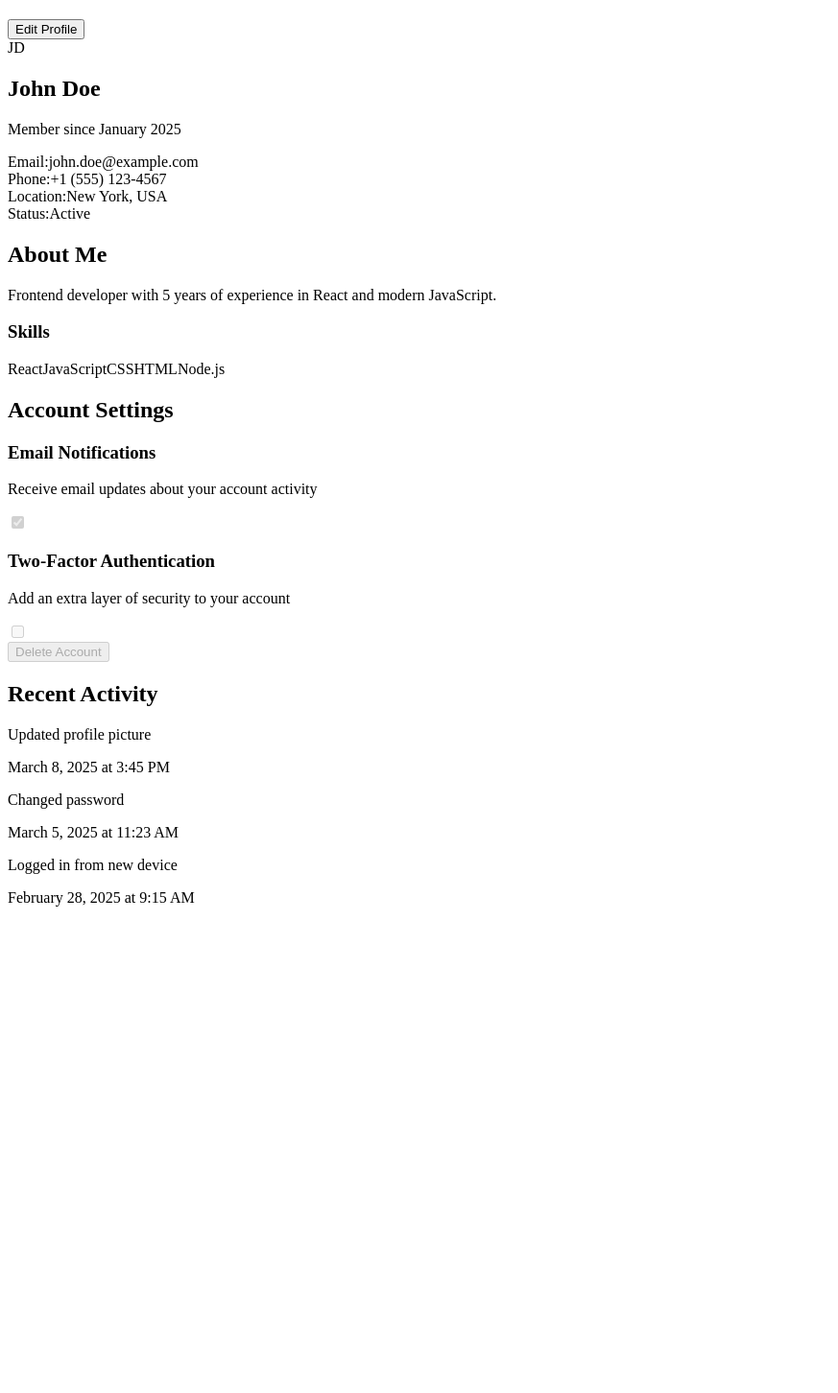
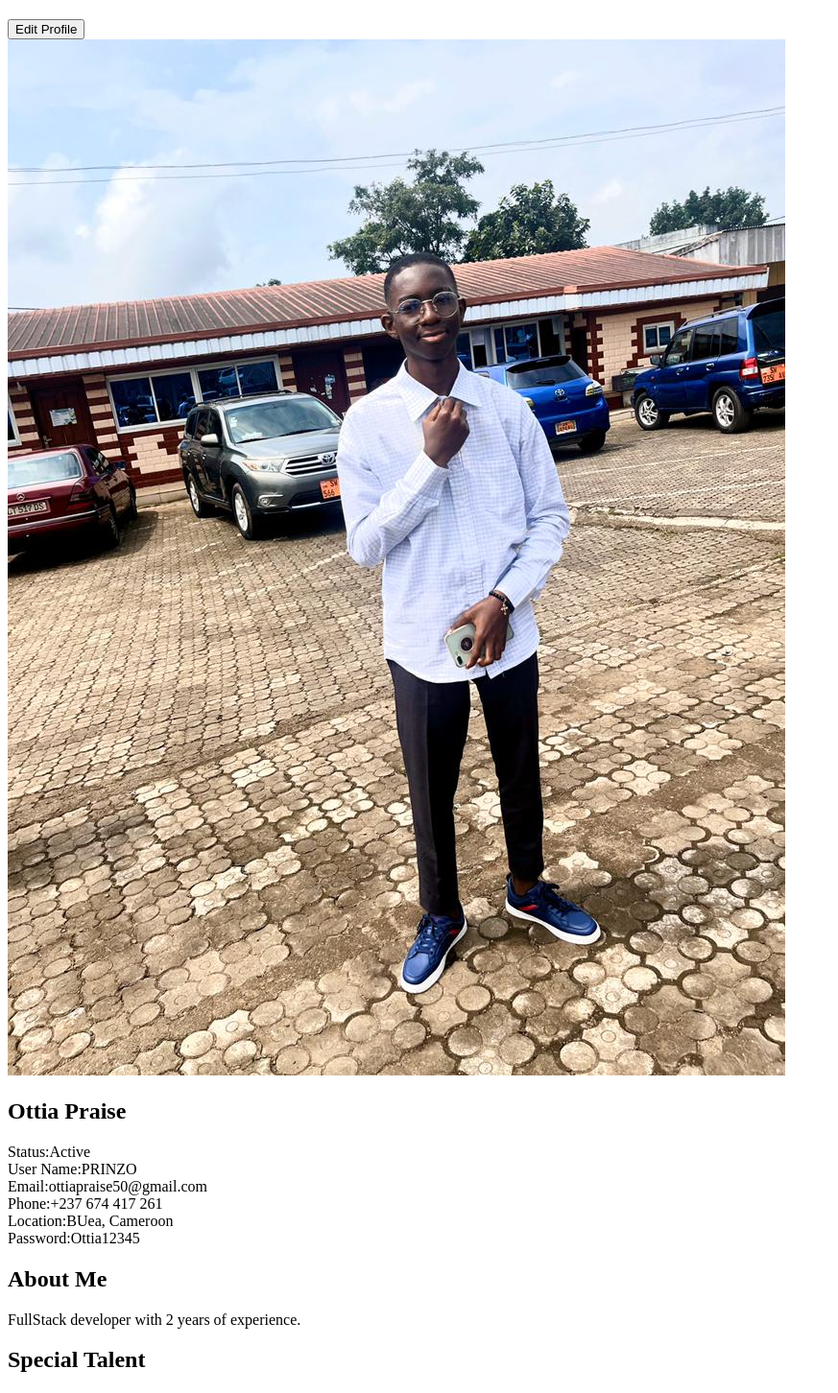
Before and after one commit to Iampraiseottia/Njangi, a Next.js app: page /profile in a window 1280 px wide. Shown: the part 60-1512 px from the top of the page at 96% size, without its empty margins (0-873 px from the left). Before the commit the page ends 1021 px from the top, so only its background shows below. Built offline with nearby package versions, Linux system fonts and the light colour scheme.

Commit message:
profile management mockup designed

```diff
--- a/app/profile/page.jsx
+++ b/app/profile/page.jsx
@@ -3,15 +3,18 @@ import { useState } from 'react';
 const Profile = () => {
   const [isEditMode, setIsEditMode] = useState(false);
   const [profileData, setProfileData] = useState({
-    name: "John Doe",
-    email: "john.doe@example.com",
-    phone: "+1 (555) 123-4567",
-    location: "New York, USA",
-    bio: "Frontend developer with 5 years of experience in React and modern JavaScript.",
+    name: "Ottia Praise",
+    userName: "PRINZO",
+    email: "ottiapraise50@gmail.com",
+    phone: "+237 674 417 261",
+    location: "BUea, Cameroon",
+    bio: "FullStack developer with 2 years of experience.",
     status: "Active",
     notifications: true,
-    twoFactorAuth: false,
-    skills: ["React", "JavaScript", "CSS", "HTML", "Node.js"]
+    twoFactorAuth: true,
+    password: "Ottia12345",
+    talent: "Singing"
+
   });
 
   const handleChange = (e) => {
@@ -30,9 +33,9 @@ const Profile = () => {
 
   return (
     <div className="p-8 bg-gray-50 min-h-screen">
-      <div className="max-w-6xl mx-auto">
+      <div className="max-w-6xl mx-auto py-8">
         <div className="flex justify-between items-center mb-6">
-          <h1 className="text-3xl font-bold text-gray-800">Your Profile</h1>
+          <h1 className="text-3xl font-bold text-gray-800">Profile Management</h1>
           <button
             onClick={() => isEditMode ? handleSave() : setIsEditMode(true)}
             className={`px-4 py-2 rounded-lg font-medium ${
@@ -45,12 +48,12 @@ const Profile = () => {
           </button>
         </div>
 
-        <div className="grid grid-cols-1 lg:grid-cols-3 gap-6">
+        <div className="flex flex-col lg:flex-row lg:justify-between gap-6">
           {/* Left column - Profile overview */}
-          <div className="bg-white p-6 rounded-lg shadow-sm border border-gray-100">
+          <div className="bg-white p-6 rounded-lg shadow-sm border border-gray-100 w-2/5 ease-in-out duration-300 hover:shadow-lg ">
             <div className="flex flex-col items-center text-center">
-              <div className="w-24 h-24 rounded-full bg-teal-500 flex items-center justify-center text-white text-3xl font-bold mb-4">
-                {profileData.name.split(' ').map(n => n[0]).join('')}
+              <div className="w-auto h-auto my-3 rounded-full border border-solid border-teal-500 flex items-center justify-center text-white text-3xl font-bold mb-4">
+                <img src="/cute.jpg" alt="Profile Image" className='w-60 h-60 rounded-full object-cover ' />
               </div>
 
               {isEditMode ? (
@@ -59,18 +62,41 @@ const Profile = () => {
                   name="name"
                   value={profileData.name}
                   onChange={handleChange}
-                  className="text-xl font-semibold text-gray-800 border-b border-gray-300 mb-1 text-center w-full"
+                  className="text-xl font-semibold text-gray-800 border-b border-gray-300 mb-1 mt-3 text-center w-full"
                 />
               ) : (
                 <h2 className="text-xl font-semibold text-gray-800">{profileData.name}</h2>
               )}
 
-              <p className="text-gray-500 mb-4">Member since January 2025</p>
 
               <div className="w-full border-t border-gray-200 my-4"></div>
 
-              <div className="w-full text-left space-y-2">
+              <div className="w-full text-left space-y-2 leading-8">
+
+
                 <div className="flex justify-between">
+                  <span className="text-gray-600">Status:</span>
+                  <span className="bg-green-100 text-green-800 text-xs px-2 py-1 rounded-full">
+                    {profileData.status}
+                  </span>
+                </div>
+
+                <div className="flex justify-between items-center">
+                  <span className="text-gray-600">User Name:</span>
+                  {isEditMode ? (
+                    <input
+                      type="text"
+                      name="userName"
+                      value={profileData.userName}
+                      onChange={handleChange}
+                      className="text-gray-800 border-b border-gray-300 w-3/5 "
+                    />
+                  ) : (
+                    <span className="text-gray-800">{profileData.userName}</span>
+                  )}
+                </div>
+
+                <div className="flex justify-between items-center">
                   <span className="text-gray-600">Email:</span>
                   {isEditMode ? (
                     <input
@@ -78,13 +104,14 @@ const Profile = () => {
                       name="email"
                       value={profileData.email}
                       onChange={handleChange}
-                      className="text-gray-800 border-b border-gray-300"
+                      className="text-gray-800 border-b border-gray-300 w-3/5"
                     />
                   ) : (
                     <span className="text-gray-800">{profileData.email}</span>
                   )}
                 </div>
-                <div className="flex justify-between">
+
+                <div className="flex justify-between items-center">
                   <span className="text-gray-600">Phone:</span>
                   {isEditMode ? (
                     <input
@@ -92,12 +119,13 @@ const Profile = () => {
                       name="phone"
                       value={profileData.phone}
                       onChange={handleChange}
-                      className="text-gray-800 border-b border-gray-300"
+                      className="text-gray-800 border-b border-gray-300 w-3/5"
                     />
                   ) : (
                     <span className="text-gray-800">{profileData.phone}</span>
                   )}
                 </div>
+
                 <div className="flex justify-between">
                   <span className="text-gray-600">Location:</span>
                   {isEditMode ? (
@@ -112,19 +140,31 @@ const Profile = () => {
                     <span className="text-gray-800">{profileData.location}</span>
                   )}
                 </div>
-                <div className="flex justify-between">
-                  <span className="text-gray-600">Status:</span>
-                  <span className="bg-green-100 text-green-800 text-xs px-2 py-1 rounded-full">
-                    {profileData.status}
-                  </span>
+
+                <div className="flex justify-between items-center">
+                  <span className="text-gray-600">Password:</span>
+                  {isEditMode ? (
+                    <input
+                      type="text"
+                      name="userName"
+                      value={profileData.password}
+                      onChange={handleChange}
+                      className="text-gray-800 border-b border-gray-300 w-3/5 "
+                    />
+                  ) : (
+                    <span className="text-gray-800">{profileData.password}</span>
+                  )}
                 </div>
+
+
               </div>
             </div>
           </div>
 
-          {/* Middle column - Bio and skills */}
-          <div className="lg:col-span-2">
-            <div className="bg-white p-6 rounded-lg shadow-sm border border-gray-100 mb-6">
+
+          {/* Right  - Bio and Others */}
+          <div className="w-3/5">
+            <div className="bg-white p-6 rounded-lg shadow-sm border border-gray-100 mb-6 ease-in-out duration-300 hover:shadow-lg">
               <h2 className="text-xl font-semibold text-gray-800 mb-4">About Me</h2>
 
               {isEditMode ? (
@@ -139,25 +179,29 @@ const Profile = () => {
                 <p className="text-gray-700">{profileData.bio}</p>
               )}
 
-              <div className="mt-6">
-                <h3 className="font-medium text-gray-800 mb-2">Skills</h3>
-                <div className="flex flex-wrap gap-2">
-                  {profileData.skills.map((skill, index) => (
-                    <span key={index} className="bg-blue-100 text-blue-800 px-3 py-1 rounded-full text-sm">
-                      {skill}
-                    </span>
-                  ))}
-                  {isEditMode && (
-                    <button className="bg-gray-100 text-gray-600 px-3 py-1 rounded-full text-sm">
-                      + Add Skill
-                    </button>
-                  )}
-                </div>
-              </div>
+
+            </div>
+
+            <div className="bg-white p-6 rounded-lg shadow-sm border border-gray-100 mb-6 ease-in-out duration-300 hover:shadow-lg">
+              <h2 className="text-xl font-semibold text-gray-800 mb-4">Special Talent</h2>
+
+              {isEditMode ? (
+                <textarea
+                  name="bio"
+                  value={profileData.talent}
+                  onChange={handleChange}
+                  rows="4"
+                  className="w-full border rounded-lg p-2 text-gray-700"
+                ></textarea>
+              ) : (
+                <p className="text-gray-700">{profileData.talent}</p>
+              )}
+
+
             </div>
 
             {/* Account Settings */}
-            <div className="bg-white p-6 rounded-lg shadow-sm border border-gray-100">
+            <div className="bg-white p-6 rounded-lg shadow-sm border border-gray-100 ease-in-out duration-300 hover:shadow-lg">
               <h2 className="text-xl font-semibold text-gray-800 mb-4">Account Settings</h2>
 
               <div className="space-y-4">
@@ -210,26 +254,7 @@ const Profile = () => {
           </div>
         </div>
 
-        {/* Activity section */}
-        <div className="mt-6 bg-white p-6 rounded-lg shadow-sm border border-gray-100">
-          <h2 className="text-xl font-semibold text-gray-800 mb-4">Recent Activity</h2>
 
-          <div className="space-y-4">
-            {[
-              { action: "Updated profile picture", date: "March 8, 2025", time: "3:45 PM" },
-              { action: "Changed password", date: "March 5, 2025", time: "11:23 AM" },
-              { action: "Logged in from new device", date: "February 28, 2025", time: "9:15 AM" }
-            ].map((activity, index) => (
-              <div key={index} className="flex items-start">
-                <div className="w-2 h-2 mt-2 rounded-full bg-blue-500 mr-3"></div>
-                <div>
-                  <p className="text-gray-800">{activity.action}</p>
-                  <p className="text-gray-500 text-sm">{activity.date} at {activity.time}</p>
-                </div>
-              </div>
-            ))}
-          </div>
-        </div>
       </div>
     </div>
   );
--- a/app/register/page.jsx
+++ b/app/register/page.jsx
@@ -43,7 +43,10 @@ const Register = () => {
   })
 
 
-
+  const metadata = {
+    title: 'Registration - Njangi Web Application',
+    description: 'Register and start enjoying the amazing features if Njangify. ',
+  };
 
 
   const [fullName, setFullName] = useState("");
```
Also changed, not shown: public/cute.jpg (added).
